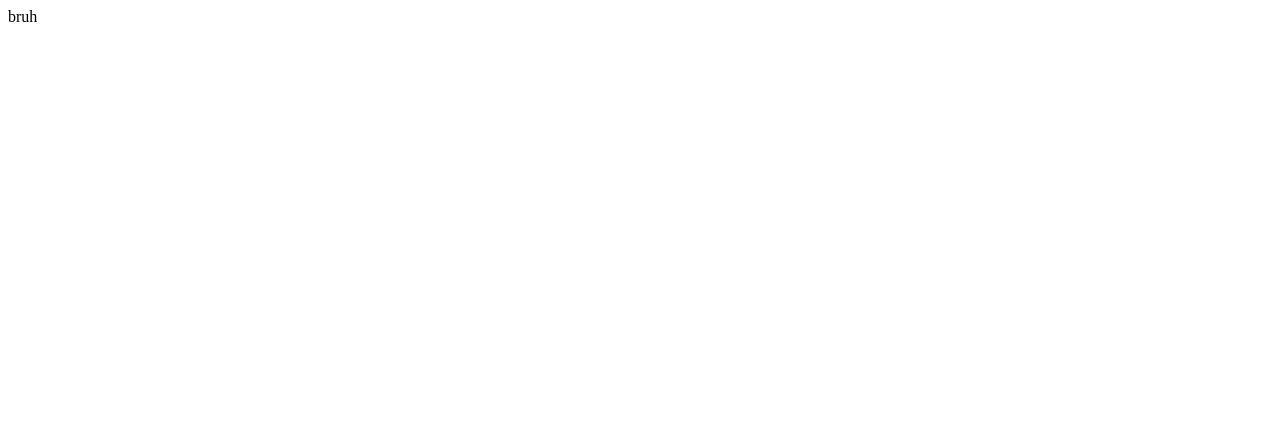
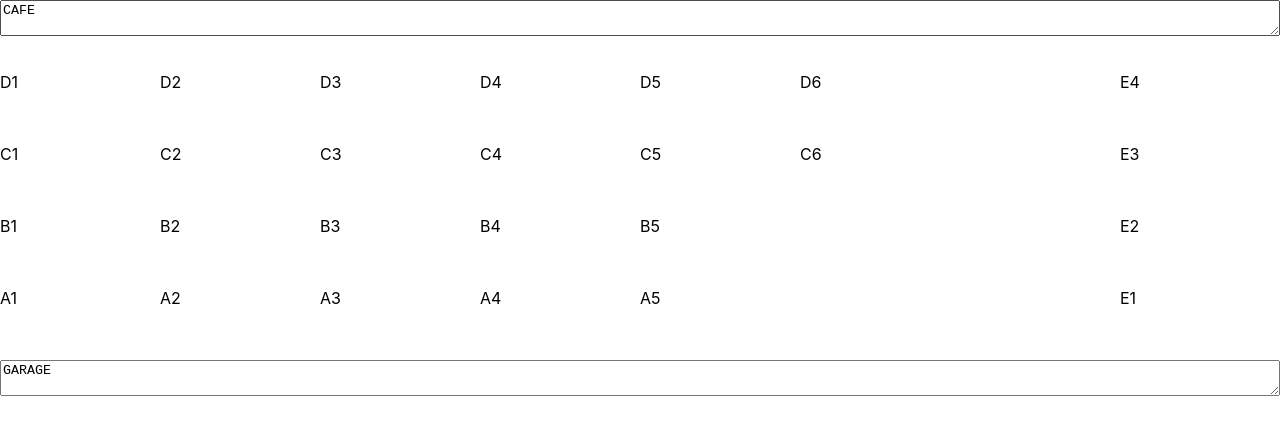
Before and after one commit to austin-li/turbo-fiesta, a React app in the folder frontend/: page / in a window 1280 px wide. Shown: the top 434 px of the page. Built offline with nearby package versions, Linux system fonts and the light colour scheme; the HTML template or start-up script is replaced by a standard one.

Commit message:
show computers and labels on a grid

```diff
--- a/frontend/src/App.tsx
+++ b/frontend/src/App.tsx
@@ -1,3 +1,47 @@
-export function App() {
-  return <div>bruh</div>;
+import { useState } from "react";
+import { ComputerBox } from "./components/ComputerBox";
+import styles from "./styles.module.css";
+import { Computer, Label } from "./types";
+import { LabelBox } from "./components/LabelBox";
+
+export type AppProps = {
+  initComputers?: Computer[];
+  initLabels?: Label[];
+};
+export function App({ initComputers = [], initLabels = [] }: AppProps) {
+  const [rows, setRows] = useState(11);
+  const [cols, setCols] = useState(8);
+  const [computers, setComputers] = useState(initComputers);
+  const [labels, setLabels] = useState(initLabels);
+
+  return (
+    <main className={styles.main}>
+      <div
+        className={styles.computers}
+        style={{
+          gridTemplateRows: `repeat(${rows}, 1fr)`,
+          gridTemplateColumns: `repeat(${cols}, 1fr)`,
+        }}
+      >
+        {computers.map(({ row, col, id }) => (
+          <ComputerBox
+            name={id}
+            style={{ gridArea: `${row + 1} / ${col + 1}` }}
+            key={id}
+          />
+        ))}
+        {labels.map(({ content, rowStart, rowEnd, colStart, colEnd }, i) => (
+          <LabelBox
+            content={content}
+            style={{
+              gridArea: `${rowStart + 1} / ${colStart + 1} / ${rowEnd + 1} / ${
+                colEnd + 1
+              }`,
+            }}
+            key={i}
+          />
+        ))}
+      </div>
+    </main>
+  );
 }
--- /dev/null
+++ b/frontend/src/components/ComputerBox.tsx
@@ -0,0 +1,15 @@
+import { CSSProperties } from "react";
+import styles from "../styles.module.css";
+
+export type ComputerBoxProps = {
+  name: string;
+  style?: CSSProperties;
+};
+
+export function ComputerBox({ name, style }: ComputerBoxProps) {
+  return (
+    <div className={styles.computer} style={style}>
+      {name}
+    </div>
+  );
+}
--- /dev/null
+++ b/frontend/src/components/LabelBox.tsx
@@ -0,0 +1,13 @@
+import { CSSProperties } from "react";
+import styles from "../styles.module.css";
+
+export type LabelBoxProps = {
+  content: string;
+  style?: CSSProperties;
+};
+
+export function LabelBox({ content, style }: LabelBoxProps) {
+  return (
+    <textarea className={styles.label} style={style} value={content}></textarea>
+  );
+}
--- /dev/null
+++ b/frontend/src/global.css
@@ -0,0 +1,9 @@
+html,
+body,
+#root {
+  height: 100%;
+}
+body {
+  font-family: "Inter", sans-serif;
+  margin: 0;
+}
--- /dev/null
+++ b/frontend/src/global.d.ts
@@ -0,0 +1,4 @@
+declare module "*.module.css" {
+  const styles: Record<string, string>;
+  export default styles;
+}
--- a/frontend/src/index.tsx
+++ b/frontend/src/index.tsx
@@ -1,10 +1,38 @@
 import { StrictMode } from "react";
 import { createRoot } from "react-dom/client";
 import { App } from "./App";
+import "./global.css";
+import { Computer } from "./types";
+
+const A = "A".codePointAt(0) ?? -1;
+const computers: Computer[] = [];
+for (let i = 0; i < 4; i++) {
+  const row = 8 - i * 2;
+  for (let j = 0; j < (i < 2 ? 5 : 6); j++) {
+    computers.push({
+      id: `${String.fromCodePoint(A + i)}${j + 1}`,
+      row,
+      col: j,
+    });
+  }
+}
+for (let i = 0; i < 4; i++) {
+  computers.push({
+    id: `E${i + 1}`,
+    row: 8 - i * 2,
+    col: 7,
+  });
+}
 
 const root = createRoot(document.getElementById("root")!);
 root.render(
   <StrictMode>
-    <App />
-  </StrictMode>,
+    <App
+      initComputers={computers}
+      initLabels={[
+        { rowStart: 0, rowEnd: 1, colStart: 0, colEnd: 8, content: "CAFE" },
+        { rowStart: 10, rowEnd: 11, colStart: 0, colEnd: 8, content: "GARAGE" },
+      ]}
+    />
+  </StrictMode>
 );
--- /dev/null
+++ b/frontend/src/styles.module.css
@@ -0,0 +1,3 @@
+.computers {
+  display: grid;
+}
--- /dev/null
+++ b/frontend/src/types.ts
@@ -0,0 +1,13 @@
+export type Computer = {
+  id: string;
+  row: number;
+  col: number;
+};
+
+export type Label = {
+  rowStart: number;
+  rowEnd: number;
+  colStart: number;
+  colEnd: number;
+  content: string;
+};
```
Also changed, not shown: 1 other file (tests, documents, lock files or other folders).
